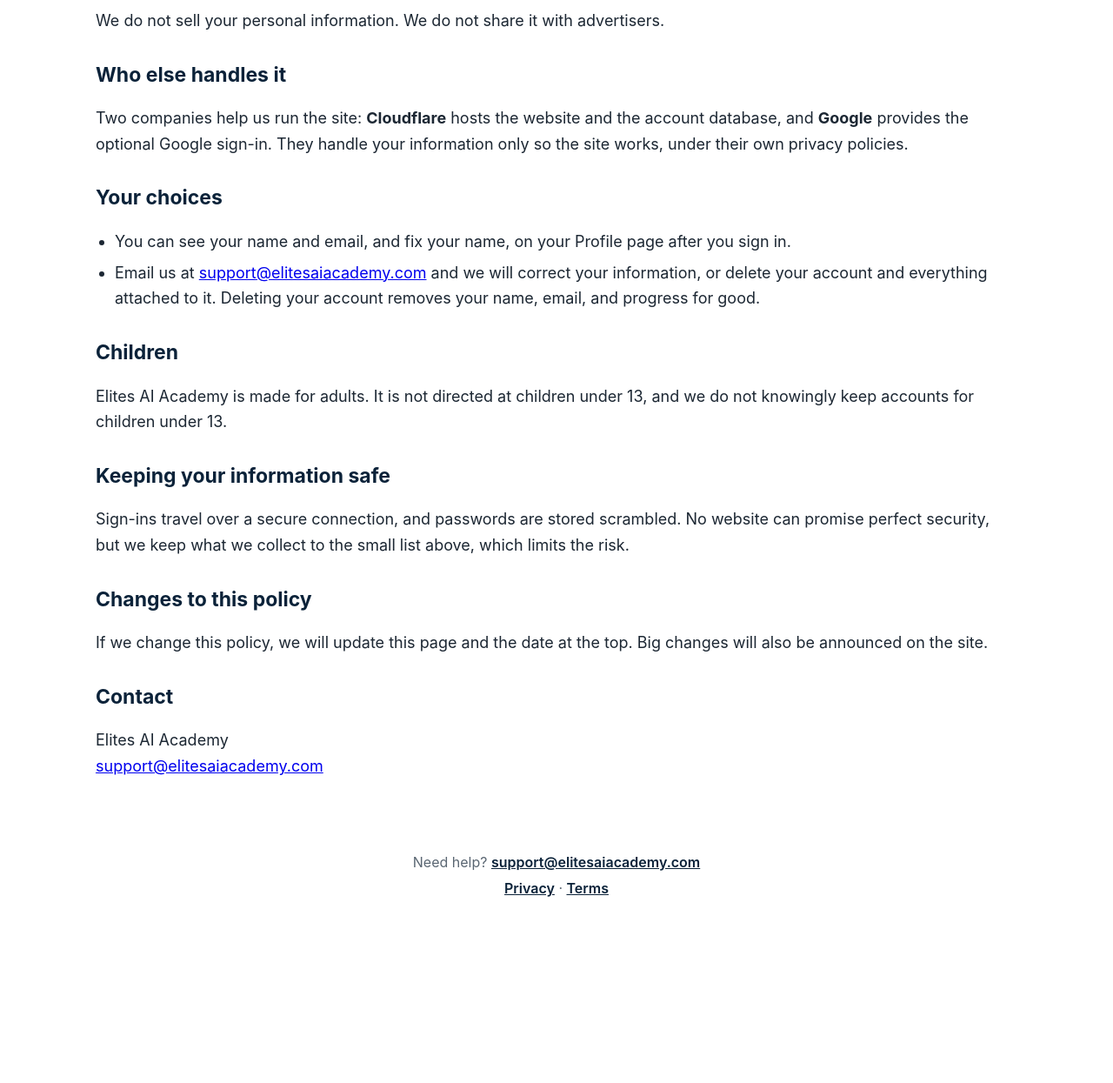
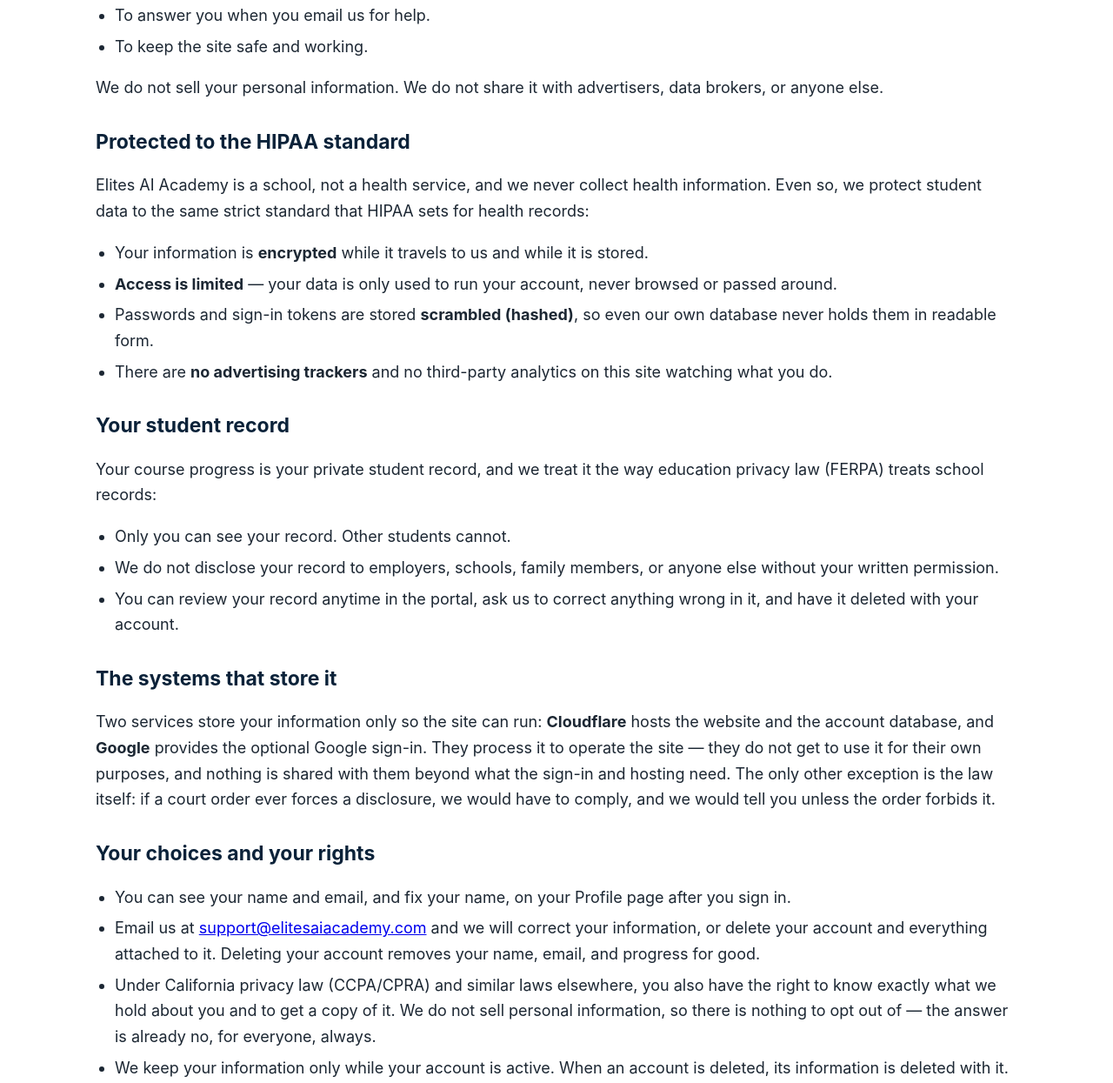
Before and after one commit to emamnazar-sketch/elites-ai-academy, a plain HTML site: page privacy.html in a window 1280 px wide. Shown: the part 1020-2265 px from the top of the page at 87% size. Before the commit the page ends 2087 px from the top, so only its background shows below. Drawn offline with Linux system fonts and the light colour scheme.

Commit message:
Privacy/Terms: HIPAA-standard safeguards, FERPA-style student record, hard no-sharing promise

```diff
--- a/privacy.html
+++ b/privacy.html
@@ -25,6 +25,8 @@
 
   <p>Elites AI Academy is an online course that teaches everyday AI skills. This page explains, in plain words, what information we keep about you, why we keep it, and the choices you have. If anything here is unclear, email us at <a href="mailto:support@elitesaiacademy.com">support@elitesaiacademy.com</a>.</p>
 
+  <p><strong>Our promise, first and plain: we never sell, rent, trade, or share our students' data with anyone. Not with advertisers. Not with partners. Not with other companies. Your information stays with your account, and nowhere else.</strong></p>
+
   <h2>What we collect</h2>
   <ul>
     <li><strong>Your name and email address</strong> — you give these when you create an account.</li>
@@ -44,22 +46,41 @@
     <li>To answer you when you email us for help.</li>
     <li>To keep the site safe and working.</li>
   </ul>
-  <p>We do not sell your personal information. We do not share it with advertisers.</p>
+  <p>We do not sell your personal information. We do not share it with advertisers, data brokers, or anyone else.</p>
 
-  <h2>Who else handles it</h2>
-  <p>Two companies help us run the site: <strong>Cloudflare</strong> hosts the website and the account database, and <strong>Google</strong> provides the optional Google sign-in. They handle your information only so the site works, under their own privacy policies.</p>
+  <h2>Protected to the HIPAA standard</h2>
+  <p>Elites AI Academy is a school, not a health service, and we never collect health information. Even so, we protect student data to the same strict standard that HIPAA sets for health records:</p>
+  <ul>
+    <li>Your information is <strong>encrypted</strong> while it travels to us and while it is stored.</li>
+    <li><strong>Access is limited</strong> — your data is only used to run your account, never browsed or passed around.</li>
+    <li>Passwords and sign-in tokens are stored <strong>scrambled (hashed)</strong>, so even our own database never holds them in readable form.</li>
+    <li>There are <strong>no advertising trackers</strong> and no third-party analytics on this site watching what you do.</li>
+  </ul>
 
-  <h2>Your choices</h2>
+  <h2>Your student record</h2>
+  <p>Your course progress is your private student record, and we treat it the way education privacy law (FERPA) treats school records:</p>
+  <ul>
+    <li>Only you can see your record. Other students cannot.</li>
+    <li>We do not disclose your record to employers, schools, family members, or anyone else without your written permission.</li>
+    <li>You can review your record anytime in the portal, ask us to correct anything wrong in it, and have it deleted with your account.</li>
+  </ul>
+
+  <h2>The systems that store it</h2>
+  <p>Two services store your information only so the site can run: <strong>Cloudflare</strong> hosts the website and the account database, and <strong>Google</strong> provides the optional Google sign-in. They process it to operate the site — they do not get to use it for their own purposes, and nothing is shared with them beyond what the sign-in and hosting need. The only other exception is the law itself: if a court order ever forces a disclosure, we would have to comply, and we would tell you unless the order forbids it.</p>
+
+  <h2>Your choices and your rights</h2>
   <ul>
     <li>You can see your name and email, and fix your name, on your Profile page after you sign in.</li>
     <li>Email us at <a href="mailto:support@elitesaiacademy.com">support@elitesaiacademy.com</a> and we will correct your information, or delete your account and everything attached to it. Deleting your account removes your name, email, and progress for good.</li>
+    <li>Under California privacy law (CCPA/CPRA) and similar laws elsewhere, you also have the right to know exactly what we hold about you and to get a copy of it. We do not sell personal information, so there is nothing to opt out of — the answer is already no, for everyone, always.</li>
+    <li>We keep your information only while your account is active. When an account is deleted, its information is deleted with it.</li>
   </ul>
 
   <h2>Children</h2>
   <p>Elites AI Academy is made for adults. It is not directed at children under 13, and we do not knowingly keep accounts for children under 13.</p>
 
   <h2>Keeping your information safe</h2>
-  <p>Sign-ins travel over a secure connection, and passwords are stored scrambled. No website can promise perfect security, but we keep what we collect to the small list above, which limits the risk.</p>
+  <p>Sign-ins travel over a secure, encrypted connection, data is stored encrypted, and passwords are stored scrambled. No website can promise perfect security, but we keep what we collect to the small list above, which limits the risk. If a security problem ever affects your information, we will email the affected students, explain what happened, and say what we did about it.</p>
 
   <h2>Changes to this policy</h2>
   <p>If we change this policy, we will update this page and the date at the top. Big changes will also be announced on the site.</p>
```
Also changed, not shown: terms.html (+3 -0 lines).
